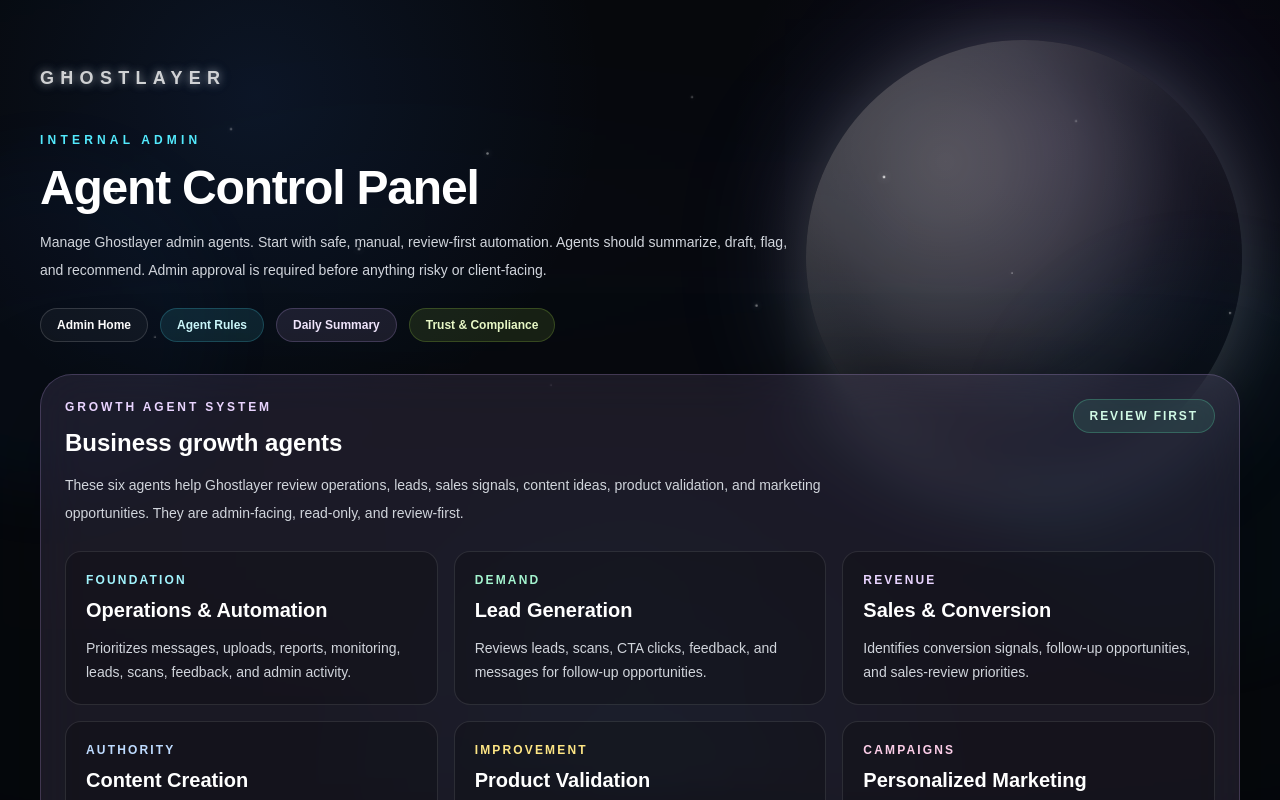
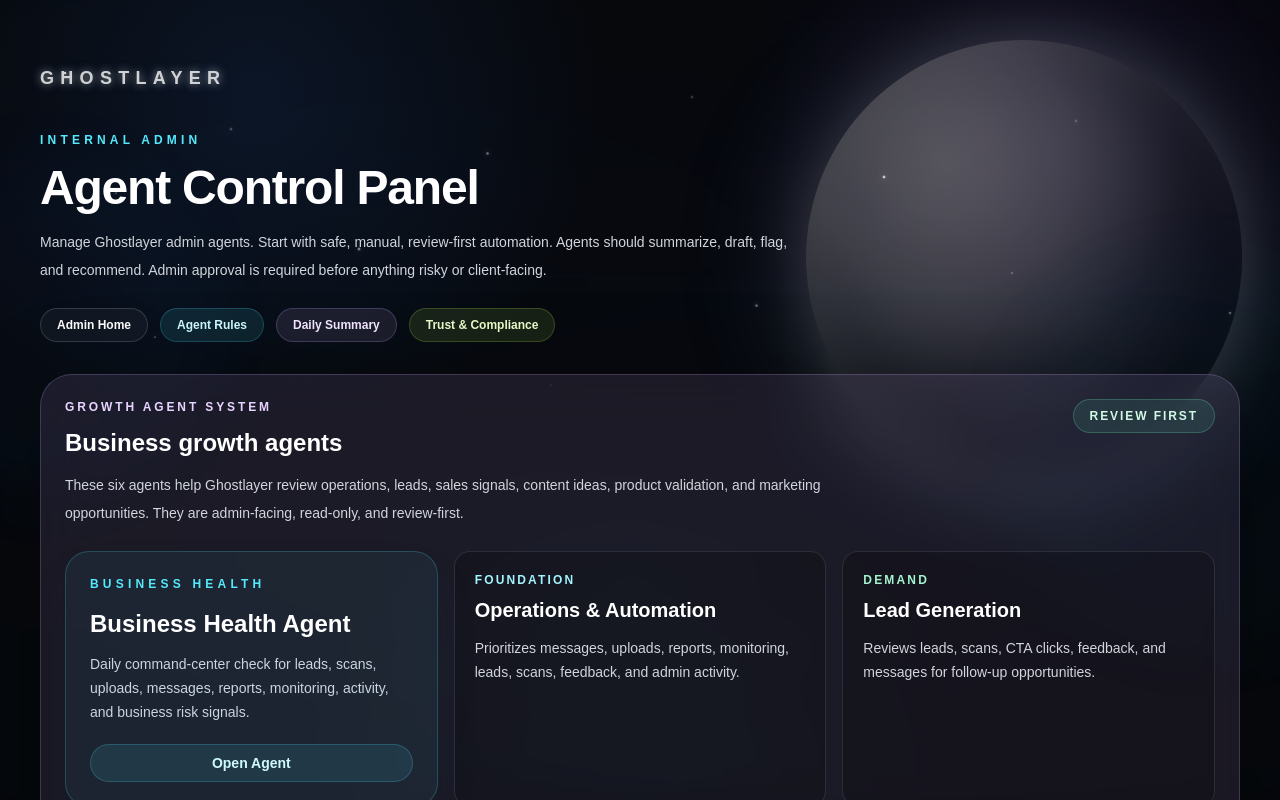
Before and after one commit to DexTheAIBusinessman/ghostlayer, a Next.js app: page /admin/agents in a window 1280 px wide. Shown: the top 800 px of the page. Built offline with nearby package versions, Linux system fonts and the light colour scheme; no server answers.

Commit message:
add business health agent card and admin home button

```diff
--- a/app/admin/agents/business-health/page.tsx
+++ b/app/admin/agents/business-health/page.tsx
@@ -160,7 +160,7 @@ export default async function BusinessHealthAgentPage() {
       <div className="relative z-10 mx-auto max-w-6xl">
         <div className="mb-10 flex items-center justify-between gap-4">
           <Link
-            href="/admin/analytics"
+            href="/admin"
             className="agentLogoGlow text-lg font-semibold tracking-[0.48em] text-white/85 transition hover:text-white"
           >
             GHOSTLAYER
@@ -200,8 +200,8 @@ export default async function BusinessHealthAgentPage() {
           </div>
 
           <div className="mt-8 flex flex-wrap gap-3">
-            <Link href="/admin/analytics" className="rounded-full border border-cyan-300/20 bg-cyan-300/10 px-4 py-2 text-sm text-cyan-100">
-              Admin Analytics
+            <Link href="/admin" className="rounded-full border border-cyan-300/20 bg-cyan-300/10 px-4 py-2 text-sm text-cyan-100">
+              Admin Home
             </Link>
             <Link href="/admin/messages" className="rounded-full border border-blue-300/20 bg-blue-300/10 px-4 py-2 text-sm text-blue-100">
               Messages
--- a/app/admin/agents/page.tsx
+++ b/app/admin/agents/page.tsx
@@ -453,6 +453,24 @@ export default async function AgentsPage() {
           </div>
 
           <div className="mt-6 grid gap-4 md:grid-cols-2 xl:grid-cols-3">
+
+          <Link
+            href="/admin/agents/business-health"
+            className="rounded-3xl border border-cyan-300/20 bg-cyan-300/[0.06] p-6 shadow-2xl shadow-cyan-950/20 transition hover:-translate-y-1 hover:border-cyan-200/40 hover:bg-cyan-300/[0.10]"
+          >
+            <p className="text-xs font-semibold uppercase tracking-[0.35em] text-cyan-300">
+              Business Health
+            </p>
+            <h2 className="mt-4 text-2xl font-semibold text-white">
+              Business Health Agent
+            </h2>
+            <p className="mt-3 text-sm leading-6 text-slate-300">
+              Daily command-center check for leads, scans, uploads, messages, reports, monitoring, activity, and business risk signals.
+            </p>
+            <div className="mt-5 rounded-full border border-cyan-300/20 bg-cyan-300/10 px-4 py-2 text-center text-sm font-semibold text-cyan-100">
+              Open Agent
+            </div>
+          </Link>
             <Link
               href="/admin/agents/operations"
               className="rounded-2xl border border-white/10 bg-black/20 p-5 transition hover:bg-white/[0.06]"
```
